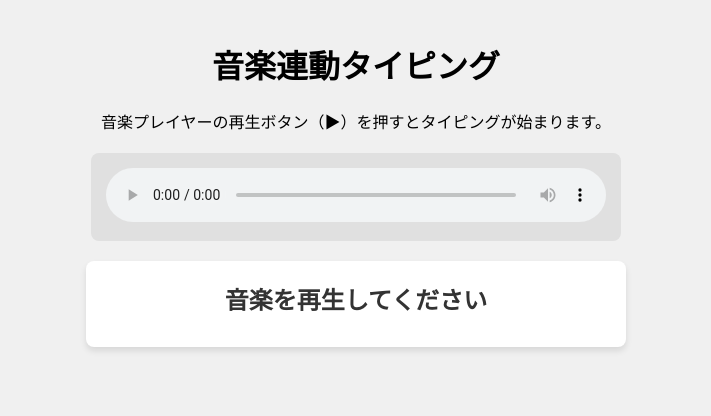
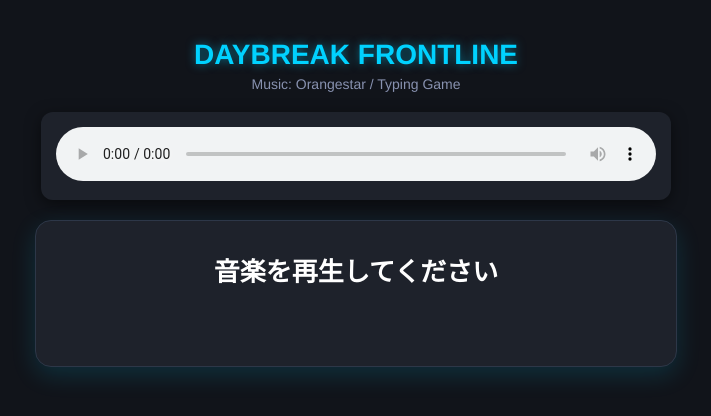
Before and after one commit to ibuki-sakai/typing-game, a plain HTML site: page index.html in a window 1280 px wide. Shown: the whole page, without its empty margins (284-995 px from the left). Drawn offline with Linux system fonts and the light colour scheme.

Commit message:
Update index.html

```diff
--- a/index.html
+++ b/index.html
@@ -3,23 +3,85 @@
 <head>
     <meta charset="UTF-8">
     <meta name="viewport" content="width=device-width, initial-scale=1.0">
-    <title>音楽連動タイピングゲーム</title>
+    <title>DAYBREAK FRONTLINE - タイピングゲーム</title>
     <style>
-        body { font-family: sans-serif; text-align: center; background: #f0f0f0; margin: 0; padding: 20px; }
-        #audio-container { margin: 20px auto; max-width: 500px; padding: 15px; background: #e0e0e0; border-radius: 8px; }
-        audio { width: 100%; }
-        #typing-zone { margin: 20px auto; padding: 20px; background: white; max-width: 500px; border-radius: 8px; box-shadow: 0 4px 6px rgba(0,0,0,0.1); }
-        #lyrics { font-size: 24px; font-weight: bold; min-height: 36px; color: #333; }
-        #input-display { font-size: 20px; letter-spacing: 2px; margin-top: 10px; color: #888; }
-        .typed { color: #2196F3; font-weight: bold; }
+        body {
+            font-family: 'Helvetica Neue', Arial, sans-serif;
+            text-align: center;
+            background: #11141a;
+            color: #ffffff;
+            margin: 0;
+            padding: 20px;
+        }
+        h1 {
+            color: #00d2ff;
+            text-shadow: 0 0 10px rgba(0, 210, 255, 0.5);
+            font-size: 28px;
+            margin-bottom: 5px;
+        }
+        .subtitle {
+            color: #8892b0;
+            font-size: 14px;
+            margin-top: 0;
+            margin-bottom: 20px;
+        }
+        #audio-container {
+            margin: 20px auto;
+            max-width: 600px;
+            padding: 15px;
+            background: #1e222b;
+            border-radius: 12px;
+            box-shadow: 0 4px 15px rgba(0,0,0,0.5);
+        }
+        audio {
+            width: 100%;
+        }
+        #typing-zone {
+            margin: 20px auto;
+            padding: 30px 20px;
+            background: #1e222b;
+            max-width: 600px;
+            border-radius: 16px;
+            box-shadow: 0 8px 24px rgba(0, 210, 255, 0.15);
+            border: 1px solid #2d3748;
+        }
+        #lyrics {
+            font-size: 26px;
+            font-weight: bold;
+            min-height: 40px;
+            color: #ffffff;
+            margin-bottom: 15px;
+        }
+        #input-display {
+            font-size: 22px;
+            letter-spacing: 2px;
+            font-family: 'Courier New', Courier, monospace;
+            color: #4a5568;
+            min-height: 30px;
+        }
+        .typed {
+            color: #00d2ff;
+            font-weight: bold;
+            text-shadow: 0 0 8px rgba(0, 210, 255, 0.6);
+        }
+        .status-msg {
+            color: #ff007f;
+            font-weight: bold;
+            animation: pulse 1.5s infinite;
+        }
+        @keyframes pulse {
+            0% { opacity: 0.6; }
+            50% { opacity: 1; }
+            100% { opacity: 0.6; }
+        }
     </style>
 </head>
 <body>
 
-    <h1>音楽連動タイピング</h1>
-    <p>音楽プレイヤーの再生ボタン（▶）を押すとタイピングが始まります。</p>
+    <h1>DAYBREAK FRONTLINE</h1>
+    <div class="subtitle">Music: Orangestar / Typing Game</div>
 
-    <!-- 音楽プレイヤー（アップロードしたファイル名に合わせました） -->
+    <!-- 音楽プレイヤー -->
     <div id="audio-container">
         <audio id="my-audio" src="bgm.mp3.wav" controls></audio>
     </div>
@@ -31,22 +93,25 @@
     </div>
 
     <script>
-        // 🎼 譜面データ（音楽の再生秒数に合わせて文字が変わります）
-        // 実際の曲のタイミングに合わせて、後から秒数や歌詞を自由に変更できます
+        // 🎼 譜面データ：DAYBREAK FRONTLINEの歌い出し部分
+        // ※音源の無音部分の長さによってズレる場合、time（秒数）を微調整してください
         const sequence = [
-            { time: 1.0, text: "イントロ：タイピングの準備をしてください", target: "ready" },
-            { time: 5.0, text: "音楽に合わせて打ち込んでください", target: "music" },
-            { time: 10.0, text: "学校のタブレットでも動きます！", target: "school" },
-            { time: 15.0, text: "ゲーム終了です！お疲れ様でした", target: "clear" }
+            { time: 1.0,  text: "間奏：タイピングの準備をしてください", target: "ready" },
+            { time: 14.5, text: "最前線飛ばせ僕たちは", target: "saizensentobasebokutachiha" },
+            { time: 18.0, text: "空回る世界の暗がりを駆け抜けろ", target: "karamaruvekaidokuragariwokakenukero" },
+            { time: 22.0, text: "君のいない未来は色のない世界", target: "kiminoinaimiraihairotonaivekai" },
+            { time: 25.5, text: "向かい風等とのとも無い", target: "mukaikazekotonotomonai" },
+            { time: 28.5, text: "一歩引いたってしょうがないだろ？", target: "ippohiitatteshouganaidaro" },
+            { time: 32.5, text: "思いのままに突き進め！", target: "omoinomamanitukisusume" }
         ];
 
         const audio = document.getElementById("my-audio");
         let currentIndex = -1;
         let typedText = "";
 
-        // 音楽の再生状態を監視
+        // 音楽の再生時間をリアルタイム監視
         audio.addEventListener("timeupdate", () => {
-            const currentTime = audio.currentTime; // 現在の再生秒数を取得
+            const currentTime = audio.currentTime;
 
             let foundIndex = -1;
             for (let i = 0; i < sequence.length; i++) {
@@ -62,13 +127,13 @@
             }
         });
 
-        // 画面表示の更新
+        // 画面表示を更新する関数
         function updateDisplay() {
             const lyricsDiv = document.getElementById("lyrics");
             const displayDiv = document.getElementById("input-display");
 
             if (currentIndex === -1) {
-                lyricsDiv.innerText = "音楽が始まるまでお待ちください";
+                lyricsDiv.innerHTML = '<span class="status-msg">▶ボタンを押してスタート！</span>';
                 displayDiv.innerHTML = "";
                 return;
             }
@@ -76,6 +141,7 @@
             const currentData = sequence[currentIndex];
             lyricsDiv.innerText = currentData.text;
 
+            // タイピング済みの文字と未入力の文字で色を分ける
             let html = "";
             for (let i = 0; i < currentData.target.length; i++) {
                 if (i < typedText.length) {
@@ -89,17 +155,20 @@
 
         // キー入力判定
         window.addEventListener("keydown", (e) => {
-            if (currentIndex === -1) return;
+            // 無効なキー（ShiftやCtrlなど）やゲーム開始前は無視
+            if (currentIndex === -1 || e.key.length > 1) return;
 
             const currentData = sequence[currentIndex];
             const nextChar = currentData.target[typedText.length];
 
-            if (e.key === nextChar) {
-                typedText += e.key;
+            // 入力されたキーが合致しているかチェック（小文字で統一）
+            if (e.key.toLowerCase() === nextChar) {
+                typedText += nextChar;
                 updateDisplay();
 
+                // 1フレーズクリアした時のエフェクト
                 if (typedText === currentData.target) {
-                    document.getElementById("lyrics").innerText = "✨ CLEAR! ✨";
+                    document.getElementById("lyrics").innerHTML = "✨ OK! ✨";
                 }
             }
         });
```
